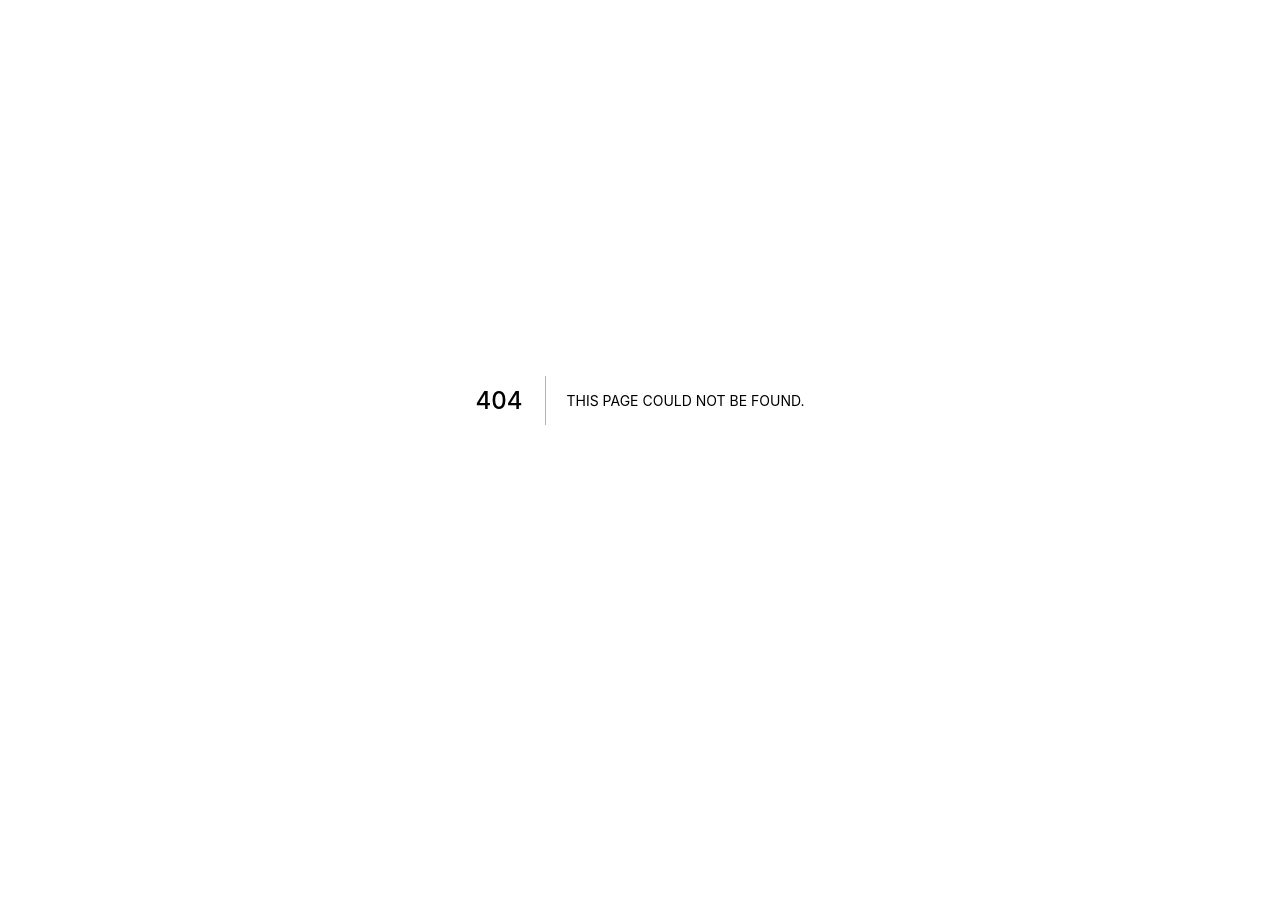
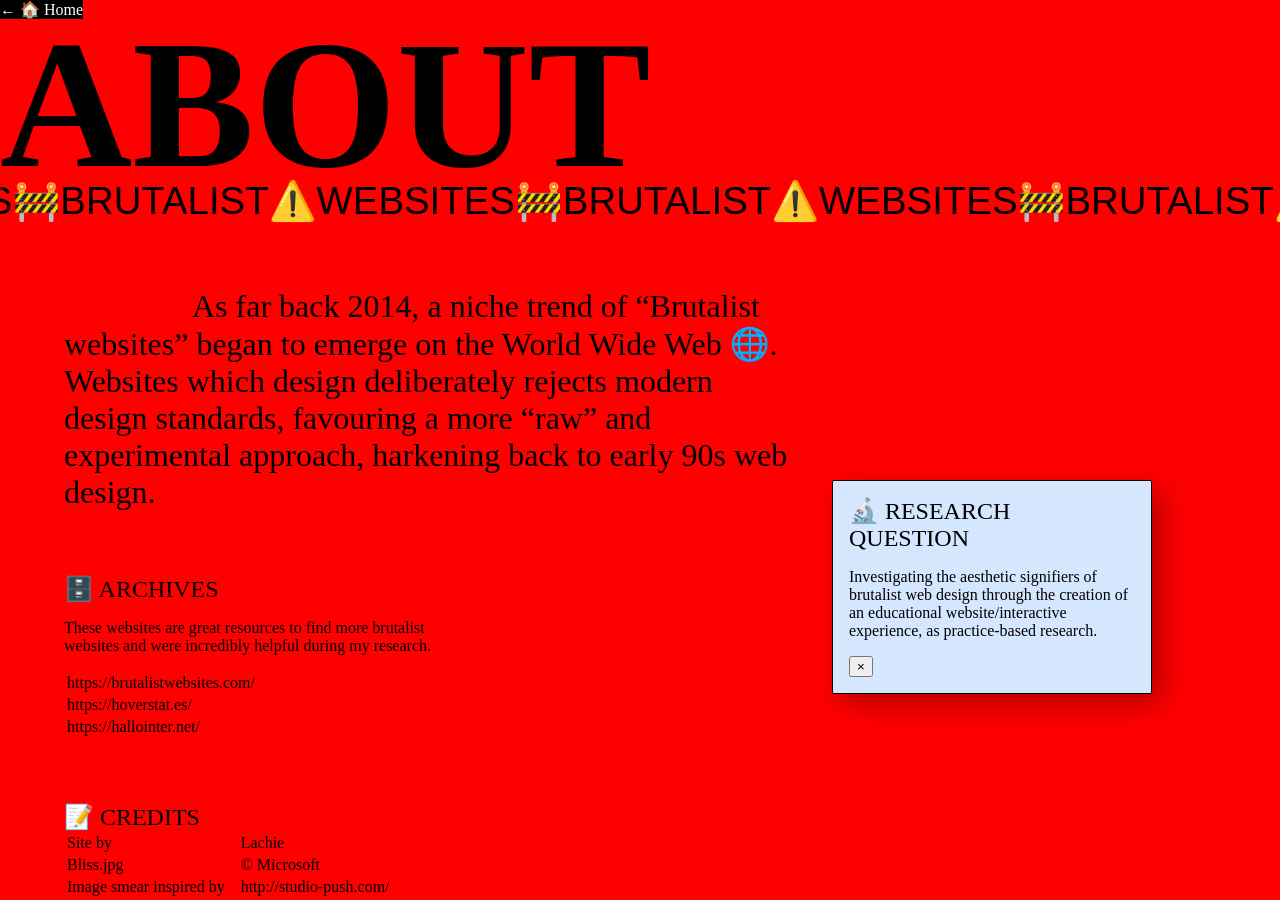
Before and after one commit to alachie/brutalist.website, a Next.js app: page /about in a window 1280 px wide. Before the commit this address had no page. Shown: the top 900 px of the page. Before the commit the page ends 800 px from the top, so only its background shows below. Built offline with nearby package versions, Linux system fonts and the light colour scheme.

Commit message:
about page

```diff
--- a/pages/_app.js
+++ b/pages/_app.js
@@ -46,6 +46,9 @@ function MyApp({ Component, pageProps }) {
     Router.events.on('routeChangeError', () => {
       setLoading(false)
     })
+
+    // document.documentElement.style.fontSize = localStorage.getItem('fontSize') + 'px';
+    // document.documentElement.style.setProperty('--background', localStorage.getItem('bgColor'));
   }, [])
 
   return (
--- /dev/null
+++ b/pages/about.js
@@ -0,0 +1,129 @@
+import { useRef, useEffect, useState } from 'react'
+import Link from 'next/link'
+import {motion} from 'framer-motion'
+import Head from 'next/head'
+import DrawBg from '../components/drawBg'
+import {Marquee} from '../pages/layout'
+import {Modal} from '../pages/typography'
+
+const variants = {
+  initial: {
+    opacity: 0,
+    y: '100vh',
+    // top: '0',
+    // position: 'absolute'
+  },
+  enter: {
+    opacity: 1,
+    y: '0',
+    // position: 'static',
+    transition: {
+      duration: .6,
+      ease: [.61,.43,.12,.96]
+    }
+  },
+  exit: {
+    opacity: 0,
+    transition: {
+      duration: .6,
+      ease: [.61,.43,.12,.96]
+    }
+  }
+}
+
+export default function About() {
+  return (
+    <motion.div
+        initial="initial"
+        animate="enter"
+        exit="exit"
+        variants={variants}
+        className="page-wrapper about-page"
+    >
+        <Head>
+            <title>About - 🌐 Brutalist.Website</title>
+        </Head>
+
+        <div className="about-page-inner">
+          <h1 className="page-title" style={{fontSize: '14.3vw'}}>About</h1>
+          <Link href="/"><a className="back-link">&larr; 🏠 Home</a></Link>
+
+          <Marquee right>
+            <div>Brutalist</div>
+            <div>⚠️</div>
+            <div>Websites</div>
+            <div>🚧</div>
+          </Marquee>
+
+          <p className="about-info">As far back 2014, a niche trend of “Brutalist websites” began to emerge on the World Wide Web 🌐. Websites which design deliberately rejects modern design standards, favouring a more “raw” and experimental approach, harkening back to early 90s web design. </p>
+
+          <motion.div className="about-box" drag dragMomentum={false}>
+            <h2>🔬 Research Question</h2>
+            <p>Investigating the aesthetic signifiers of brutalist web design through the creation of an educational website/interactive experience, as practice-based research.</p>
+            <button onClick={() => {setQuestion(false)}}>&times;</button>
+          </motion.div>
+
+          <section className="about-credits">
+            <h2>🗄️ Archives</h2>
+
+            <p>These websites are great resources to find more brutalist websites and were incredibly helpful during my research.</p>
+            <table>
+              <tbody>
+                <tr>
+                  <td>https://brutalistwebsites.com/</td>
+                </tr>
+                <tr>
+                  <td>https://hoverstat.es/</td>
+                </tr>
+                <tr>
+                  <td>https://hallointer.net/</td>
+                </tr>
+              </tbody>
+            </table>
+          </section>
+
+          <section className="about-credits">
+            <h2>📝 Credits</h2>
+            <table>
+              <tbody>
+                <tr>
+                  <td>Site by</td>
+                  <td>Lachie</td>
+                </tr>
+                <tr>
+                  <td>Bliss.jpg	</td>
+                  <td>&copy; Microsoft</td>
+                </tr>
+                <tr>
+                  <td>Image smear inspired by</td>
+                  <td>http://studio-push.com/</td>
+                </tr>
+                <tr>
+                  <td>Three.js Motion Trail by</td>
+                  <td>https://tympanus.net/codrops/2021/07/21/creating-a-typography-motion-trail-effect-with-three-js/</td>
+                </tr>
+
+              </tbody>
+            </table>
+          </section>
+
+          <p style={{fontSize: '10vw', textAlign: 'center', margin: 0}}>
+            &copy; 2021
+          </p>
+          <p style={{fontSize: '2vw', textAlign: 'center'}}><a href="https://hugevib.es/" target="_blank">https://hugevib.es/</a></p>
+
+        </div>
+
+
+
+        {/* <DrawBg/> */}
+
+
+        {/* <Modal>
+          <div className="about-draw-bg">
+            <DrawBg/>
+          </div>
+        </Modal> */}
+    </motion.div>
+  )
+}
--- a/pages/layout.js
+++ b/pages/layout.js
@@ -76,14 +76,14 @@ export default function Home() {
 
         <div>
             <section className="subpage_section section_layout_grid">
-                <div>HUGE</div>
-                <div>VIBES</div>
+                <div>BRUTALIST</div>
+                <div>WEBSITE</div>
                 <div></div>
                 <div></div>
-                <div>G</div>
-                <div>R</div>
-                <div>I</div>
-                <div>D</div>
+                <div>1</div>
+                <div>2</div>
+                <div>3</div>
+                <div>4</div>
                 <div></div>
                 <div></div>
                 <div>🍄</div>
--- a/pages/typography.js
+++ b/pages/typography.js
@@ -27,7 +27,7 @@ const variants = {
   }
 }
 
-function Modal({children}) {
+export function Modal({children}) {
     const [isBrowser, setIsBrowser] = useState(false);
 
     useEffect(() => {
@@ -42,7 +42,6 @@ function Modal({children}) {
     } else {
       return null;
     }
-
 }
 
 function VariableType() {
--- a/styles/globals.css
+++ b/styles/globals.css
@@ -181,3 +181,59 @@ footer {
   text-indent: 4vw;
   float: right;
 }
+
+.about-page {
+  width: 100vw;
+  min-height: 100vh;
+  background-color: red;
+  color: black;
+}
+.about-page ::selection {
+  background: black;
+  color: red;
+}
+.about-page canvas {
+  z-index: 1;
+  pointer-events: none;
+}
+
+.about-page-inner {
+  z-index: 2;
+}
+
+.about-page .about-box {
+  right: 10vw;
+  top: 60vh;
+  position: absolute;
+  z-index: 10;
+}
+
+.about-page .marquee-wrapper {
+  font-size: 3vw;
+}
+
+.about-credits {
+  margin: 4rem;
+}
+.about-credits table {
+  min-width: 30vw;
+  font-family: 'Times New Roman', Times, serif;
+}
+
+.about-credits tr {
+  vertical-align: top;
+}
+
+.about-credits table td:nth-child(2) {
+  max-width: 15vw;
+}
+.about-credits p {
+  max-width: 30vw;
+}
+
+.about-info {
+  max-width: 23em;
+  text-indent: 4em;
+  margin: 4rem;
+  font-size: 2rem;
+}
--- a/styles/layout.css
+++ b/styles/layout.css
@@ -33,6 +33,7 @@
 
 .section_layout_scatter {
     position: relative;
+    overflow: hidden;
 }
 
 .section_layout_scatter h1{
@@ -168,14 +169,15 @@
     height: 100%;
     overflow-x: hidden;
     overflow-y: scroll;
-    background-color: rgb(181, 181, 181);
+    background: linear-gradient(90deg, rgb(181, 181, 181) 80%, red);
 }
 
 .section_layout_two_cols>div:nth-child(2) {
-    background-color: rgb(118, 118, 118);
+    background: linear-gradient(-90deg, rgb(118, 118, 118) 80%, red);
+    /* background: rgb(118, 118, 118); */
 }
 
 .section_layout_two_cols>div:hover {
-    background-color: blue;
+    background: blue;
     color: white;
 }
```
Also changed, not shown: pages/index.js (+19 -38 lines).
